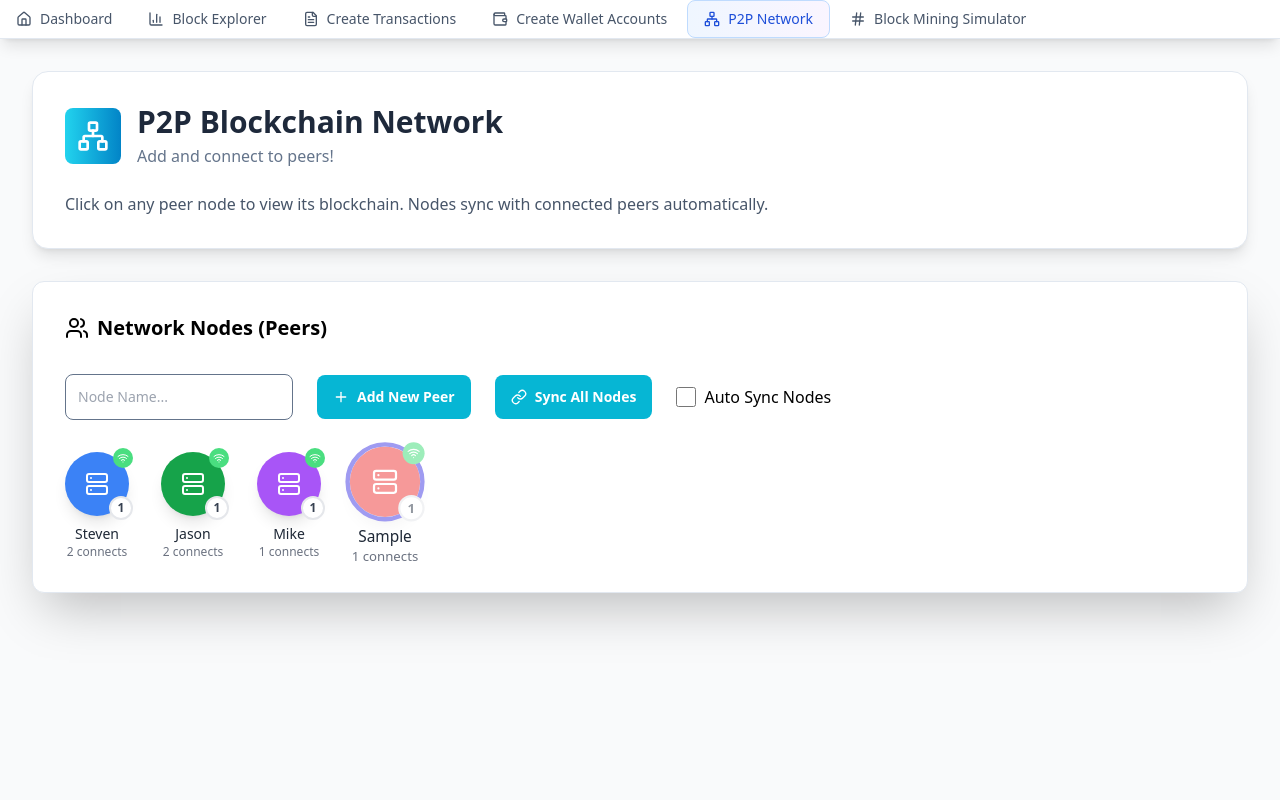
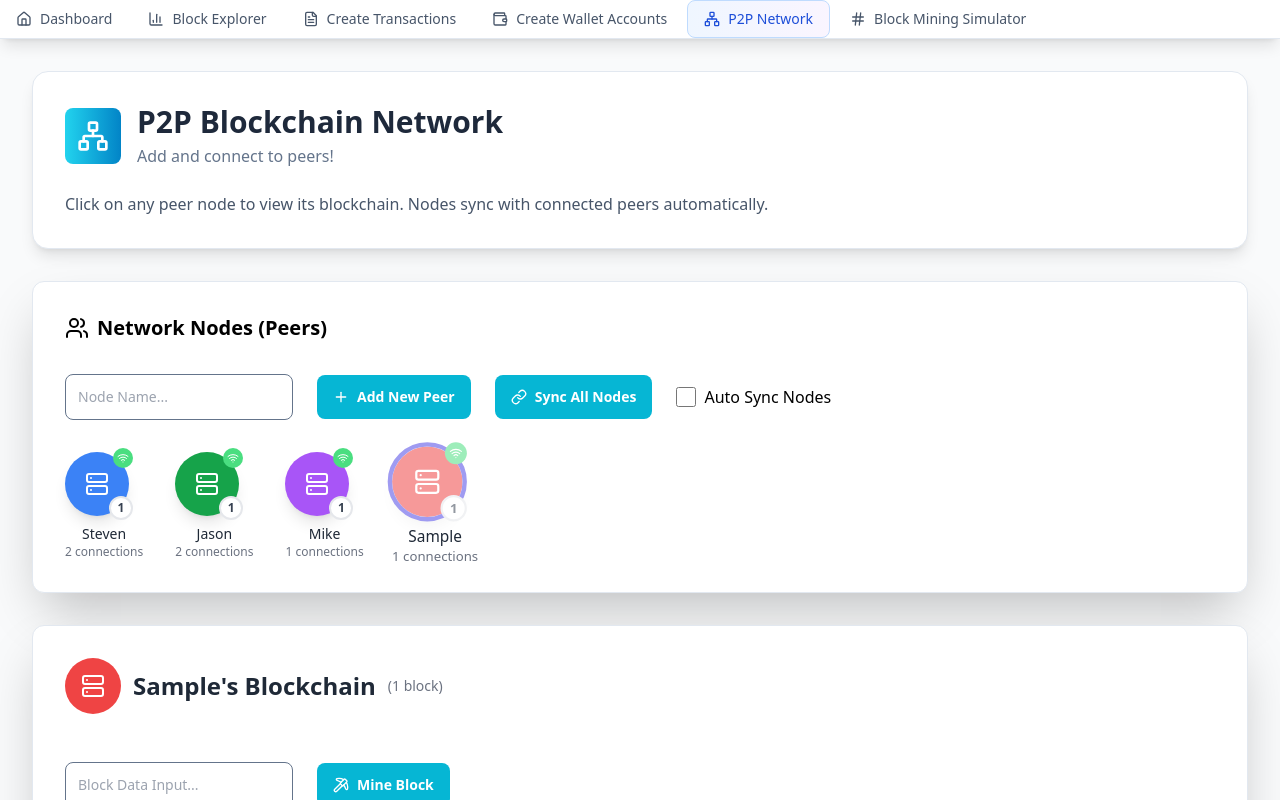
Before and after one commit to StuvanFIT/Blockchain-Network-Educational-Tool, a React (Create React App) app in the folder explorer/: page /peertopeer in a window 1280 px wide. Both pictures are taken after typing "Sample" into the empty fields and a click on the button "Add New Peer". Shown: the top 800 px of the page. Built offline with nearby package versions, Linux system fonts and the light colour scheme.

Commit message:
refactor: stored useState data onto the localStorage for data continuity and easier readability.

```diff
--- a/explorer/src/components/PeerToPeerNetwork.tsx
+++ b/explorer/src/components/PeerToPeerNetwork.tsx
@@ -1,8 +1,16 @@
 import React, {useCallback, useEffect, useState} from 'react';
-import { Block } from '../stores/BlockChainStore';
 import { Transaction } from '../blockchain/transaction';
-import { Network, Users, Plus, Link, Server, Wifi, WifiOff } from 'lucide-react';
+import { Network, Users, Plus, Link, Server, Wifi, WifiOff, Pickaxe, Database, Link2 } from 'lucide-react';
 
+interface Block {
+  index: number;
+  hash: string;
+  previousHash: string;
+  timestamp: number;
+  data: string;
+  difficulty: number;
+  nonce: number;
+}
 
 interface Peer {
     id: string,
@@ -25,46 +33,26 @@ const generateHash = (data: string): string => {
   return Math.abs(hash).toString(16);
 };
 
-const genesisTransaction: Transaction = {
-  txIns: [{ signature: '', txOutId: '', txOutIndex: 0 }],
-  txOuts: [{
-    address: '0488e683f272afc630c0e4798d99526a0d81fc40f42d8f081c72ffd37a43927a0797777b25b2c308223cb73721c6f0330cd5d7e293fe15e37ccac1ff7aad2cbdcf',
-    amount: 300
-  }],
-  id: 'e655f6a5f26dc9b4cac6e46f52336428287759cf81ef5ff10854f69d68f43fa3'
-};
+const createGenesisBlock = (): Block => ({
+  index: 0,
+  hash: generateHash('genesis'),
+  previousHash: '0',
+  timestamp: Date.now(),
+  data: 'Genesis Block',
+  difficulty: 0,
+  nonce: 0
+});
 
-const genesisBlock = new Block(
-  0,
-  '91a73664bc84c0baa1fc75ea6e4aa6d1d20c5df664c724e3159aefc2e1186627',
-  'This is the first (genesis) block, there is no previous block.',
-  1465154705,
-  [genesisTransaction],
-  0,
-  0
-);
 
-const createDemoTransaction = ():Transaction[] =>{
-    const transaction: Transaction = new Transaction(
-        'e655f6a5f26dc9b4cac6e46f52336428287759cf81ef5ff10854f69d68f43fa3',
-        [{ signature: '', txOutId: '', txOutIndex: 0 }],
-        [{
-            address: '0488e683f272afc630c0e4798d99526a0d81fc40f42d8f081c72ffd37a43927a0797777b25b2c308223cb73721c6f0330cd5d7e293fe15e37ccac1ff7aad2cbdcf',
-            amount: 300
-        }],
-    );
-    return [transaction];
-}
-
-const createBlock = (prevBlock: Block, data: string): Block => {
+const createBlock = (prevBlock: Block |undefined, data: string, difficulty:number, nonce: number): Block => {
   const newBlock: Block = {
-    index: prevBlock.index + 1,
+    index: (prevBlock?.index ?? -1) + 1,
     hash: '',
-    previousHash: prevBlock.hash,
+    previousHash: (prevBlock?.hash ?? '0'),
     timestamp: Date.now(),
-    data: createDemoTransaction(),
-    difficulty: 5,
-    nonce: 5
+    data: data,
+    difficulty: difficulty,
+    nonce: nonce
   };
   newBlock.hash = generateHash(`${newBlock.index}${newBlock.previousHash}${newBlock.timestamp}${newBlock.data}`);
   return newBlock;
@@ -75,29 +63,11 @@ const peerColors = [
   'bg-yellow-500', 'bg-pink-500', 'bg-indigo-500', 'bg-orange-500'
 ];
 
-const PeerToPeerNetwork = () => {
-
-    //Peers
-    const [peers, setPeers] = useState<Peer[]>([]);
-    const [selectedPeer, setSelectedPeer] = useState('');
-    const [newPeerName, setNewPeerName] = useState('');
-
-
-    const [networkActivity, setNetworkActivity] = useState<string[]>([]);
-
-    //Add activity to network activoty log
-    const addActivity = useCallback((message:string) =>{
-        setNetworkActivity(prev => [`${new Date().toLocaleTimeString()}: ${message}`, ...prev.slice(0,9)]);
-    },[])
-
-
-    //Initialise peers with default peers
-    useEffect(() =>{
 const initialPeers: Peer[] = [
     {
         id: '1',
         name: 'Steven',
-                blockchain: [genesisBlock],
+        blockchain: [createGenesisBlock()],
         transactionPool: [],
         connected: true,
         connections: ['2'],
@@ -106,7 +76,7 @@ const PeerToPeerNetwork = () => {
     {
         id: '2',
         name: 'Jason',
-                blockchain: [genesisBlock],
+        blockchain: [createGenesisBlock()],
         transactionPool: [],
         connected: true,
         connections: ['1', '3'],
@@ -115,19 +85,90 @@ const PeerToPeerNetwork = () => {
     {
         id: '3',
         name: 'Mike',
-                blockchain: [genesisBlock],
+        blockchain: [createGenesisBlock()],
         transactionPool: [],
         connected: true,
         connections: ['2'],
         color: peerColors[2]
     }
-        ]
+];
 
-        setPeers(initialPeers);
-        setSelectedPeer('1');
+const PeerToPeerNetwork = () => {
+    //Add activity to network activoty log
+    const addActivity = useCallback((message:string) =>{
+        setNetworkActivity(prev => [`${new Date().toLocaleTimeString()}: ${message}`, ...prev.slice(0,9)]);
+    },[])
+
+    //Peers/Nodes
+    const [peers, setPeers] = useState<Peer[]>(() => {
+        try {
+            const storagePeers = localStorage.getItem('peers');
+
+            if (!storagePeers) {
                 addActivity("Network intialised with 3 default peers.")
-    },[addActivity]);
+            };
+            return storagePeers ? JSON.parse(storagePeers) : initialPeers;
+        } catch (error) {
+            console.warn('Error parsing peers from localStorage: ', error);
+            return initialPeers;
+        }
+    });
 
+    //Current selected peer
+    const [selectedPeer, setSelectedPeer] = useState(() => {
+        try {
+            const storageSelectedPeer = localStorage.getItem('selectedPeer');
+            return storageSelectedPeer ? storageSelectedPeer : ''
+
+        } catch (error) {
+            console.warn('Error parsing selected peer from localStorage: ', error);
+            return ''
+        }
+    });
+
+    //Network activity
+    const [networkActivity, setNetworkActivity] = useState<string[]>(() =>{
+        try {
+            const storageNetworkActivity = localStorage.getItem('networkActivity');
+            return storageNetworkActivity ? JSON.parse(storageNetworkActivity) : [];
+
+        } catch (error) {
+            console.warn('Error parsing network activity from localStorage: ', error);
+            return [];
+        }
+    });
+
+
+
+
+    const [newPeerName, setNewPeerName] = useState('');
+
+    //Mined block
+    const [newBlockData, setNewBlockData] = useState('');
+
+
+    let selectedPeerData: Peer | undefined = peers.find(p => p.id === selectedPeer);
+
+
+    useEffect(() =>{
+        const newSelectedPeer = peers.find(p => p.id === selectedPeer);
+        selectedPeerData = newSelectedPeer;
+    }, [selectedPeer])
+
+    //Peers to localStorage
+    useEffect(() => {
+        localStorage.setItem('peers', JSON.stringify(peers));
+    }, [peers]);
+
+    //SelectedPeer to localStorage
+    useEffect(() => {
+        localStorage.setItem('selectedPeer', selectedPeer);
+    }, [selectedPeer]);
+
+    //networkActivity to localStorage
+    useEffect(() => {
+        localStorage.setItem('networkActivity',JSON.stringify(networkActivity));
+    }, [networkActivity]);
 
     const addPeer = () => {
 
@@ -140,7 +181,7 @@ const PeerToPeerNetwork = () => {
         const newPeer: Peer = {
             id: Date.now().toString(),
             name: newPeerName,
-            blockchain: [genesisBlock],
+            blockchain: [createGenesisBlock()],
             transactionPool: [],
             connected: true,
             connections: peers.length > 0 ? [peers[0].id] : [],
@@ -175,6 +216,21 @@ const PeerToPeerNetwork = () => {
         }));
     };
 
+    const mineNewBlock = () => {
+        if (!newBlockData.trim()) return;
+
+        setPeers(prev => prev.map(peer => {
+            if (peer.id === selectedPeerData?.id){
+                const lastBlock = peer.blockchain[peer.blockchain.length -1];
+                const newMinedBlock = createBlock(lastBlock, newBlockData, 5, 5);
+                addActivity(`${peer.name} mined a new block: "${newBlockData}"`);
+                return { ...peer, blockchain: [...peer.blockchain, newMinedBlock] };
+            }
+            return peer;
+        }));
+
+        setNewBlockData('');
+    };
 
 
 
@@ -283,20 +339,123 @@ const PeerToPeerNetwork = () => {
                                 <div className="text-center mt-2">
                                     <div className="text-sm font-medium text-gray-800">{peer.name}</div>
                                     <div className="text-xs text-gray-500">
-                                    {peer.connections.length} connects
+                                    {peer.connections.length} connections
                                     </div>
                                 </div>
                             </div>
 
 
                         ))}
+                    </div>
+                </div>
+
+
+                {selectedPeerData ? (
+                    <div className='mt-4 space-y-12 bg-white rounded-xl shadow-2xl p-8 border border-slate-200'>
+                        <div className='flex items-center justify-between mb-6'>
+                            <h2 className='text-2xl font-semibold text-gray-800 flex items-center gap-3'>
+                                <div className= {`${selectedPeerData.color} p-4 rounded-full`}>
+                                    <Server className='text-white' />
+                                </div>
+                                {selectedPeerData.name}'s Blockchain
+                                <span className='text-sm font-normal text-gray-500'>
+                                    {selectedPeerData.blockchain.length > 1  ? `(${selectedPeerData.blockchain.length} blocks)` : `(${selectedPeerData.blockchain.length} block)` }
+                                </span>
+                            </h2>
+                        </div>
+                        <div className='flex items-center gap-6'>
+                            <div>
+                                <input
+                                    type= "text"
+                                    placeholder= 'Block Data Input...'
+                                    value={newBlockData}
+                                    onChange={(e) => setNewBlockData(e.target.value)}
+                                    className='px-3 py-3 border border-slate-500 rounded-lg focus:outline-none focus:ring-2 focus:ring-blue-500 text-sm'
+                                />
+                            </div>
+                            <div>
+                                <button
+                                    onClick={mineNewBlock}
+                                    disabled={!selectedPeerData.connected || !newBlockData.trim()}
+                                    className='bg-cyan-500 text-white font-bold px-4 py-3 rounded-lg hover:bg-blue-500 flex items-center gap-1 text-sm'
+                                >
+                                    <div className='flex items-center gap-2'>
+                                        <Pickaxe className='w-4 h-4' />
+                                        Mine Block
+                                    </div>
+                                </button>
+                            </div>
+                        </div>
+
+                        {/*block chain visualisation */}
+                        <div className='space-y-4'>
+                            {!selectedPeerData.blockchain || selectedPeerData.blockchain.length ===0 ? (
+                                <div className='text-center py-12 text-gray-500'>
+                                    <Database size={48} className="mx-auto mb-4 opacity-50" />
+                                    <p>No blocks in blockchain</p>
+                                </div>
+
+                            ): (
+                                <div className='space-y-10'>
+                                    <div className='flex items-center gap-2 overflow-x-auto'>
+                                        {selectedPeerData && selectedPeerData.blockchain.map((block, idx) => (
+                                            <React.Fragment key={block.index}>
+                                                <div className={`flex-shrink-0 w-24 h-20 ${selectedPeerData?.color} bg-opacity-20 border-2 border-current rounded-lg flex flex-col items-center justify-center text-sm`}>
+                                                    <div className="font-bold">#{block.index}</div>
+                                                    <div className="text-xs opacity-75 truncate w-full text-center px-1">
+                                                        {typeof block.data === 'object' ? JSON.stringify(block.data) : block.data}
+                                                    </div>
+                                                </div>
+
+                                                {idx < (selectedPeerData?.blockchain.length ?? 100) - 1 && (
+                                                <div className="">
+                                                    <Link2 className='w-20 h-20' />
 
                                                 </div>
+                                                )}
+                                            </React.Fragment>
+                                        ))}
+                                    </div>
+                                    <div className='space-y-4 max-h-96 overflow-y-auto'>
+                                        {selectedPeerData.blockchain.slice().reverse().map((block, index) =>(
+                                            <div key={block.index} className={`${selectedPeerData?.color} bg-opacity-5 border border-gray-500 border-opcity-20 rounded-lg p-4`}>
+                                                <div>
+                                                    <div className="font-semibold text-gray-700">Block #{block.index}</div>
+                                                    <div className="text-gray-600">{block.data}</div>
+                                                </div>
+                                                <div>
+                                                    <div className="font-semibold text-gray-700">Hash</div>
+                                                    <div className="text-gray-600 font-mono text-xs">{block.hash.substring(0, 12)}...</div>
+                                                </div>
+                                                <div>
+                                                    <div className="font-semibold text-gray-700">Previous Hash</div>
+                                                    <div className="text-gray-600 font-mono text-xs">{block.previousHash.substring(0, 12)}...</div>
+                                                </div>
+                                                <div>
+                                                    <div className="font-semibold text-gray-700">Timestamp</div>
+                                                    <div className="text-gray-600 text-xs">{new Date(block.timestamp).toLocaleString()}</div>
+                                                </div>
+                                            </div>
+                                        ))}
 
 
 
 
                                     </div>
+                                </div>
+                            )}
+                        </div>
+
+
+
+                    </div>
+
+                ) : (
+                    <div>
+                    </div>
+                )}
+
+
 
 
 
```
Lines whose indentation alone changed are shown as unchanged.
